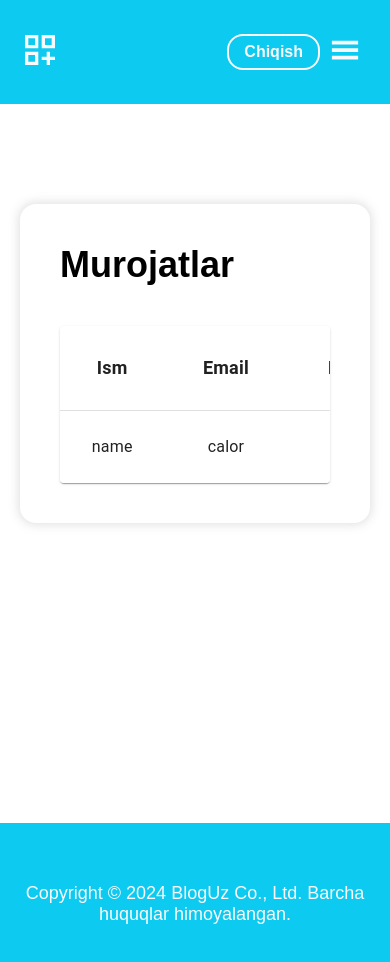
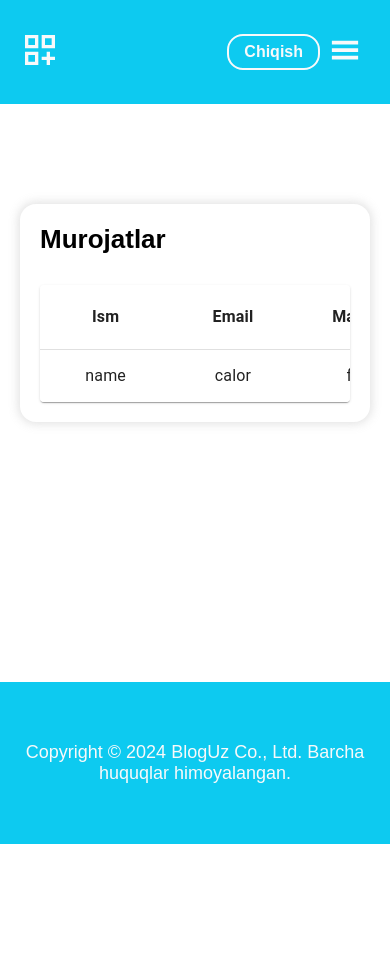
Before and after one commit to muhammadali0666/bloguz-sample, a React (Vite) app: page /admin-page-scret-control/admin-contact in a window 390 px wide. Shown: the top 962 px of the page. After the commit the page ends 844 px from the top, so only its background shows below. Built offline with nearby package versions, Linux system fonts and the light colour scheme; the HTML template or start-up script is replaced by a standard one.

Commit message:
completed admin contact page responsive

```diff
--- a/src/components/adminFooter/adminFooter.css
+++ b/src/components/adminFooter/adminFooter.css
@@ -1,6 +1,6 @@
 .admin-footer {
   background-color: var(--bs-cyan);
-  margin-top: 300px;
+  margin-top: 260px;
 }
 .admin-footer-inner {
   padding: 100px 0;
--- a/src/pages/adminContact/adminContact.css
+++ b/src/pages/adminContact/adminContact.css
@@ -29,3 +29,43 @@
 .admin-contact-table {
   box-shadow: 0px 0px 10px 4px rgba(135, 134, 134, 0.1);
 }
+@media (max-width: 800px) {
+  .admin-contac-inner {
+    padding-top: 100px;
+    padding: 40px !important;
+    margin-top: 100px !important;
+  }
+  .admin-contact-title {
+    margin-bottom: 30px;
+    font-size: 26px;
+  }
+  .admin-contact-header {
+    padding: 20px 10px !important;
+    font-size: 16px !important;
+  }
+  .admin-contact-body {
+    font-size: 16px !important;
+    padding-top: 20px !important;
+    padding-bottom: 20px !important;
+  }
+}
+@media (max-width: 570px) {
+  .admin-contac-inner {
+    padding-top: 80px;
+    padding: 20px !important;
+    margin-top: 100px !important;
+  }
+  .admin-contact-title {
+    margin-bottom: 30px;
+    font-size: 26px;
+  }
+  .admin-contact-header {
+    padding: 20px 10px !important;
+    font-size: 16px !important;
+  }
+  .admin-contact-body {
+    font-size: 16px !important;
+    padding-top: 10px !important;
+    padding-bottom: 10px !important;
+  }
+}
```
